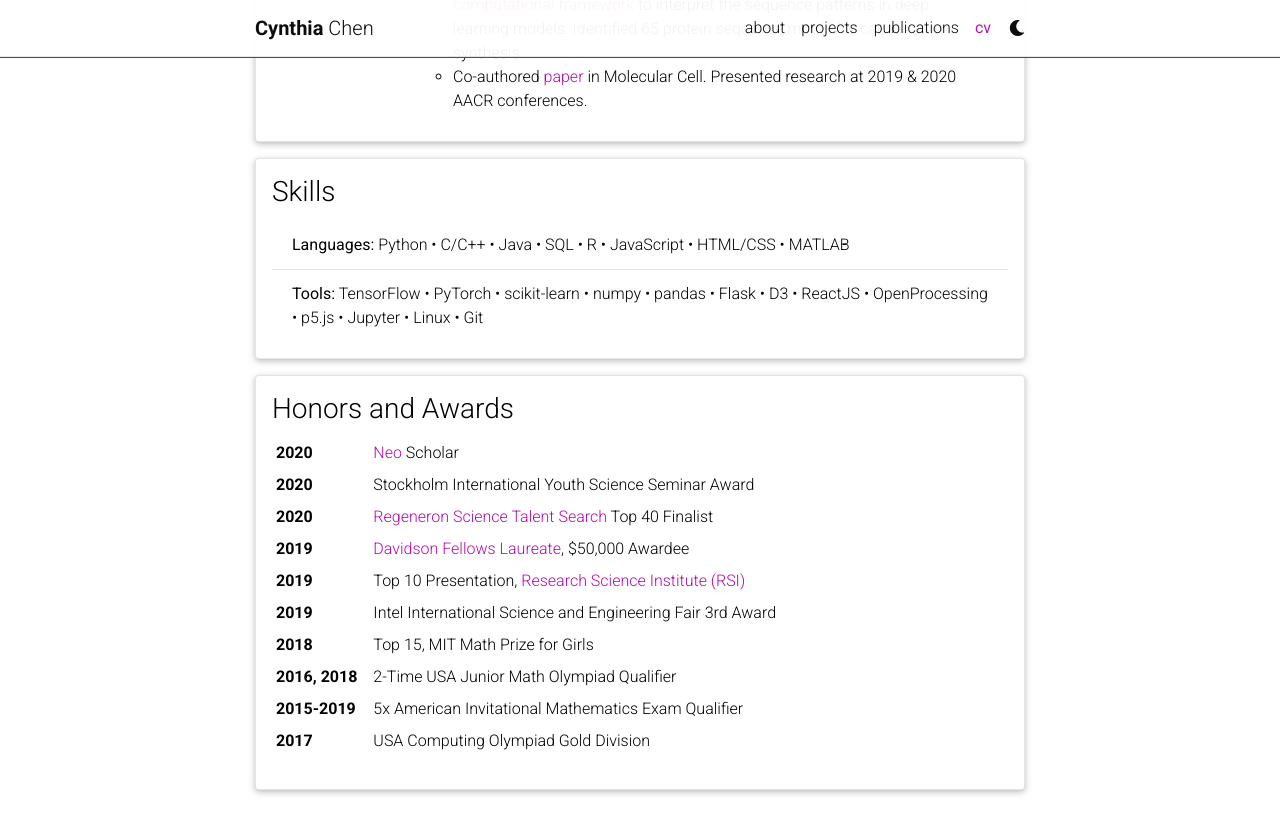
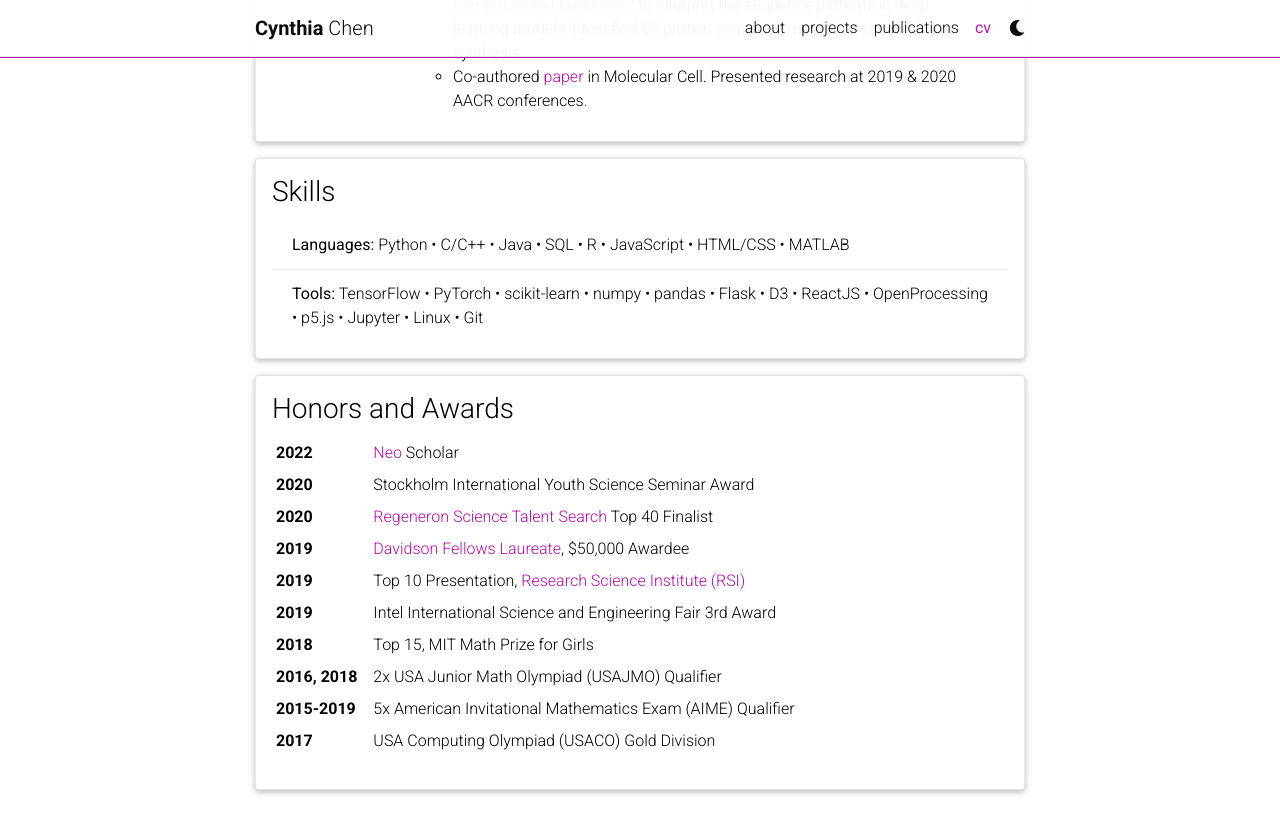
Before and after one commit to chenxcynthia/chenxcynthia.github.io, a Jekyll site: the page built from _pages/cv.md, in a window 1280 px wide and 900 px high, scrolled down 1459 px. Shown: the top 834 px of the window. Built offline with Jekyll 4.4.1, drawn with Linux system fonts in a browser that asks for light colours; full-size pictures stand in for the smaller copies a plugin makes; comment, search, counter and statistics services are not loaded; a style sheet for code colours, icons or effects is not loaded.

Commit message:
4/9 changes

```diff
--- a/_data/cv.yml
+++ b/_data/cv.yml
@@ -112,7 +112,7 @@
   #     institution: <b>USA Computing Olympiad Gold Division</b>
   type: map
   contents:
-    - name: 2020
+    - name: 2022
       value: <a href="https://www.neo.com">Neo</a> Scholar
     - name: 2020
       value: Stockholm International Youth Science Seminar Award
@@ -127,8 +127,8 @@
     - name: 2018
       value: Top 15, MIT Math Prize for Girls
     - name: 2016, 2018
-      value: 2-Time USA Junior Math Olympiad Qualifier
+      value: 2x USA Junior Math Olympiad (USAJMO) Qualifier
     - name: 2015-2019
-      value: 5x American Invitational Mathematics Exam Qualifier
+      value: 5x American Invitational Mathematics Exam (AIME) Qualifier
     - name: 2017
-      value: USA Computing Olympiad Gold Division
+      value: USA Computing Olympiad (USACO) Gold Division
```
Also changed, not shown: _pages/about.md (+2 -2 lines).
